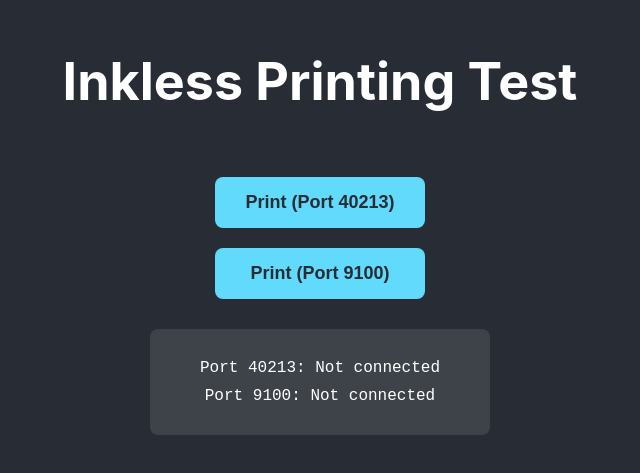
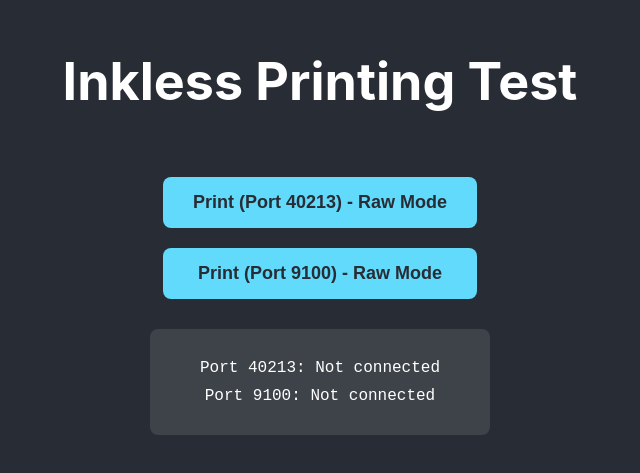
Before and after one commit to marioRLeyva1/inkless-printing-test, a React (Create React App) app: page / in a window 1280 px wide. Shown: the part 175-648 px from the top of the page, without its empty margins (320-960 px from the left). Built offline with nearby package versions, Linux system fonts and the light colour scheme.

Commit message:
Refactor message sending in App component to use raw byte format for WebSocket communication; update button labels to indicate raw mode.

```diff
--- a/src/App.tsx
+++ b/src/App.tsx
@@ -9,9 +9,10 @@ function App() {
   const connectAndSendMessage = (port: string) => {
     // Check if already connected
     if (connections[port] && connections[port]?.readyState === WebSocket.OPEN) {
-      // Already connected, just send message
-      connections[port]?.send("Printer working!!");
-      alert(`Sent message to port ${port}: Printer working!!`);
+      // Already connected, just send message in raw mode
+      const rawMessage = new Uint8Array([80, 114, 105, 110, 116, 101, 114, 32, 119, 111, 114, 107, 105, 110, 103, 33, 33]); // "Printer working!!" as raw bytes
+      connections[port]?.send(rawMessage);
+      alert(`Sent raw message to port ${port}: Printer working!!`);
       return;
     }
 
@@ -28,9 +29,10 @@ function App() {
         setWsStatus(prev => ({ ...prev, [port]: 'Connected' }));
         setConnections(prev => ({ ...prev, [port]: ws }));
 
-        // Send the message
-        ws.send("Printer working!!");
-        alert(`Sent message to port ${port}: Printer working!!`);
+        // Send the message in raw mode
+        const rawMessage = new Uint8Array([80, 114, 105, 110, 116, 101, 114, 32, 119, 111, 114, 107, 105, 110, 103, 33, 33]); // "Printer working!!" as raw bytes
+        ws.send(rawMessage);
+        alert(`Sent raw message to port ${port}: Printer working!!`);
       };
 
       ws.onmessage = (event) => {
@@ -65,13 +67,13 @@ function App() {
             className="printer-button"
             onClick={() => connectAndSendMessage('40213')}
           >
-            Print (Port 40213)
+            Print (Port 40213) - Raw Mode
           </button>
           <button
             className="printer-button"
             onClick={() => connectAndSendMessage('9100')}
           >
-            Print (Port 9100)
+            Print (Port 9100) - Raw Mode
           </button>
         </div>
         <div className="status-container">
```
